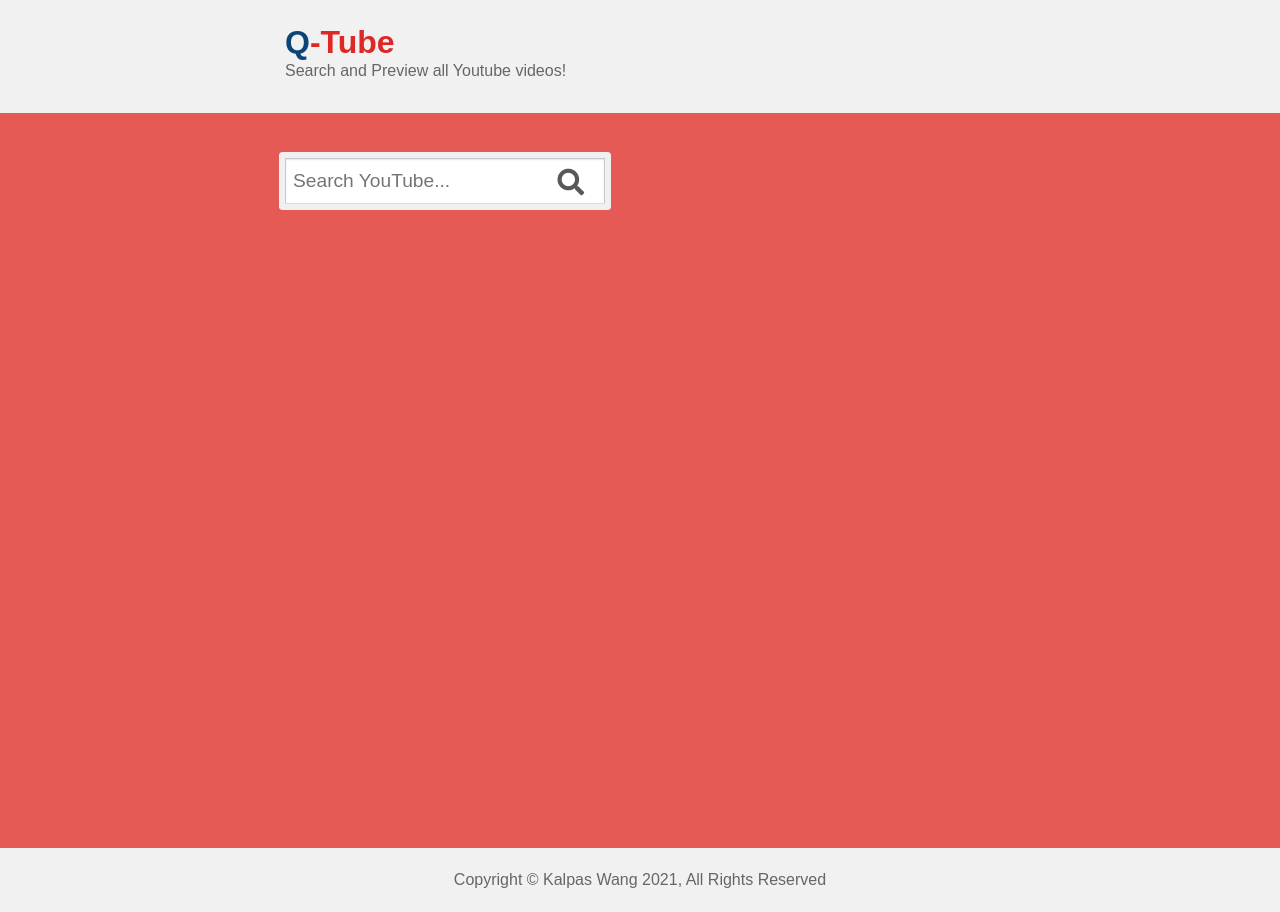
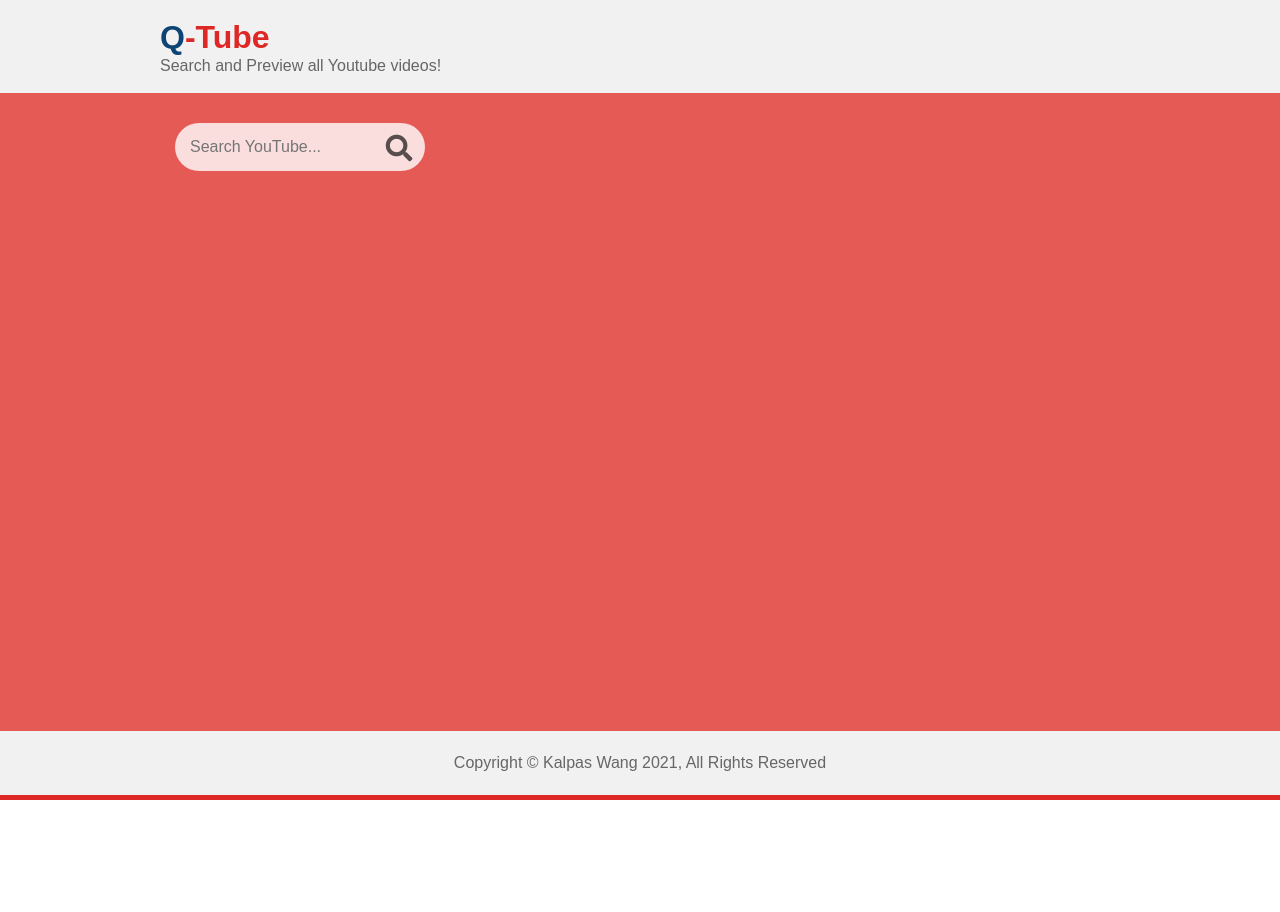
Before and after one commit to KalpasWang/q-tube, a plain HTML site: page index.html in a window 1280 px wide. After the commit the page ends 800 px from the top, so only its background shows below. Drawn offline with nearby package versions, Linux system fonts and the light colour scheme.

Commit message:
redesign search field

```diff
--- a/assets/css/style.css
+++ b/assets/css/style.css
@@ -19,7 +19,6 @@ html, body {
 	font-family: "Segoue", sans-serif;
 	line-height: 1.5rem;
 	color: var(--grey);
-	background: var(--orange);
   min-height: 100vh;
 }
 
@@ -29,8 +28,9 @@ a {
 }
 
 .container {
-	width: 740px;
-  padding: 15px;
+	width: 990px;
+  padding-left: 15px;
+  padding-right: 15px;
   max-width: 100%;
 	margin: auto;
 }
@@ -40,7 +40,7 @@ a {
 }
 
 header {
-	padding: 15px 0;
+	padding: 25px 0 15px;
   background: var(--white)
 }
 
@@ -60,39 +60,46 @@ header span {
 
 main {
 	padding: 30px 0;
-  min-height: calc(100vh - 65.45px);
+  min-height: calc(100vh - 69px - 93px);
+  background: var(--orange);
 }
 
 footer {
 	padding: 20px;
 	background: var(--white);
+  border-bottom: 5px solid var(--red);
 	text-align: center;
 }
 
 .search-form {
 	display: block;
 	margin-bottom: 15px;
+  padding: 0 15px;
+}
+
+.search-wrap {
+  display: inline-block;
   position: relative;
+  width: 250px;
+  max-width: 100%;
 }
 
 .search-field {
-	display: block;
-	width: 45%;
-	padding: 11px 7px;
+	width: 100%;
+	padding: 15px;
 	padding-right: 43px;
-	background: #fff;
+  font-size: 16px;
+	background: rgba(255, 255, 255, 0.8);
 	color: var(--black);
-	border: 1px solid #c8c8c8;
-	font-size: 1.2rem;
-	border-bottom-color: #d2e2e7;
-	border-radius: 1px;
-	box-shadow: inset 0 1px 2px rgba(0,0,0,0.1), 0 0 0 6px #f0f0f0;
+  border: none;
+	border-radius: 100px;
+  outline: none;
 }
 
 .search-btn {
 	position: absolute;
-  left: 38%;
-	top: 8px;
+  right: 10px;
+	top: 9px;
 	height: 32px;
 	width: 32px;
 	border: 0;
@@ -107,12 +114,17 @@ footer {
 }
 
 .results li {
-	padding: 10px 0;
+	padding: 15px;
 	border-bottom: 1px #ccc dotted;
   background: var(--white);
   color: var(--grey);
 	list-style: none;
 	overflow: auto;
+}
+
+.results .subtitle {
+  margin-bottom: 16px;
+  font-size: 0.8em;
 }
 
 .list-left {
@@ -132,7 +144,7 @@ footer {
 }
 
 .cTitle {
-	color: #dd2826;
+	color: var(--red)
 }
 
 .button-container {
--- a/assets/js/script.js
+++ b/assets/js/script.js
@@ -4,7 +4,7 @@ let prevPage = () => {};
 $(function () {
   const $searchForm = $('#search-form');
   const $searchField = $('#query');
-  const $icon = $('#search-btn');
+  const $searchWrapper = $('#search-wrap');
   const api_url = 'https://www.googleapis.com/youtube/v3/search';
   const api_key = 'AIzaSyAbVFIp6nJHyoHZm_ZI3fQzq9ztabFDTG4';
 
@@ -14,15 +14,9 @@ $(function () {
   // Searchbar Handler
   // Focus Event Handler
   $searchField.on('focus', function () {
-    $(this).animate(
+    $searchWrapper.animate(
       {
         width: '100%',
-      },
-      400
-    );
-    $icon.animate(
-      {
-        left: '93%',
       },
       400
     );
@@ -31,15 +25,9 @@ $(function () {
   // Blur Event Handler
   $searchField.on('blur', function () {
     if ($searchField.val() == '') {
-      $(this).animate(
+      $searchWrapper.animate(
         {
-          width: '45%',
-        },
-        400
-      );
-      $icon.animate(
-        {
-          left: '38%',
+          width: '250px',
         },
         400
       );
@@ -201,11 +189,11 @@ $(function () {
       '">' +
       title +
       '</a></h3>' +
-      '<small>By <span class="cTitle">' +
+      '<p class="subtitle">By <span class="cTitle">' +
       channelTitle +
       '</span> on ' +
       videoDate +
-      '</small>' +
+      '</p>' +
       '<p>' +
       description +
       '</p>' +
--- a/index.html
+++ b/index.html
@@ -15,15 +15,17 @@
     <main>
       <div class="container">
         <form id="search-form" class="search-form">
+          <div class="search-wrap" id="search-wrap">
             <input
               type="search"
               id="query"
               class="search-field"
               placeholder="Search YouTube..."
             />
-          <button type="submit" class="search-btn" id="search-btn">
+            <button type="submit" class="search-btn">
               <i class="fas fa-search fa-2x"></i>
             </button>
+          </div>
         </form>
 
         <ul class="results" id="results"></ul>
```
Lines whose indentation alone changed are shown as unchanged.
